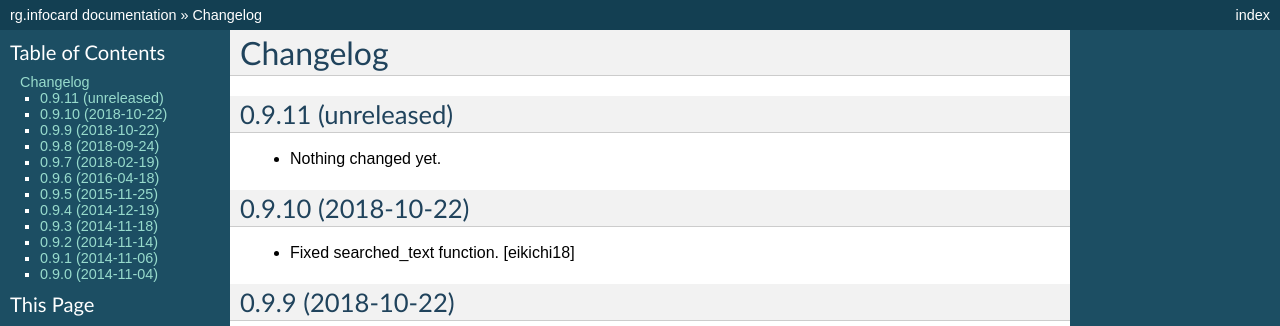
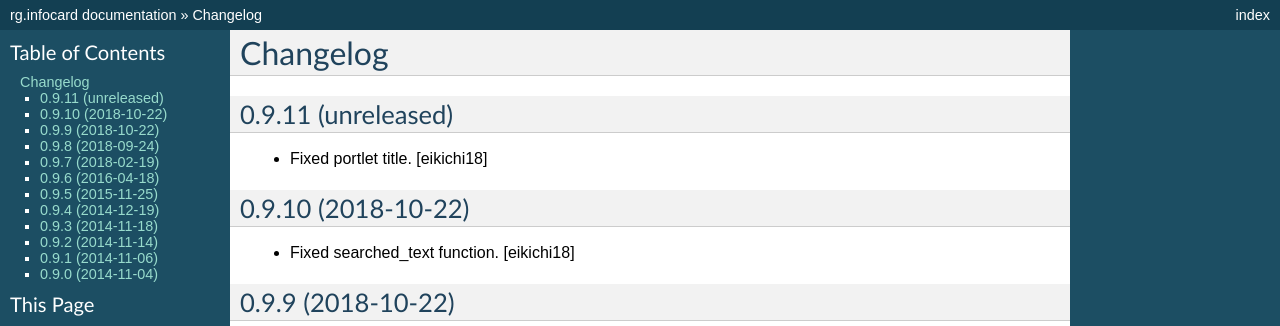
Before and after one commit to PloneGov-IT/rg.infocard, a Sphinx documentation site: the page built from docs/CHANGELOG.rst, in a window 1280 px wide. Shown: the top 326 px of the page. Built offline with Sphinx 7.4.7, drawn with Linux system fonts in a browser that asks for light colours.

Commit message:
[doc][fix] updated CHANGELOG + Fixed portlet title

```diff
--- a/docs/CHANGELOG.rst
+++ b/docs/CHANGELOG.rst
@@ -7,7 +7,8 @@ Changelog
 0.9.11 (unreleased)
 -------------------
 
-- Nothing changed yet.
+- Fixed portlet title.
+  [eikichi18]
 
 
 0.9.10 (2018-10-22)
```
Also changed, not shown: 2 other files.
